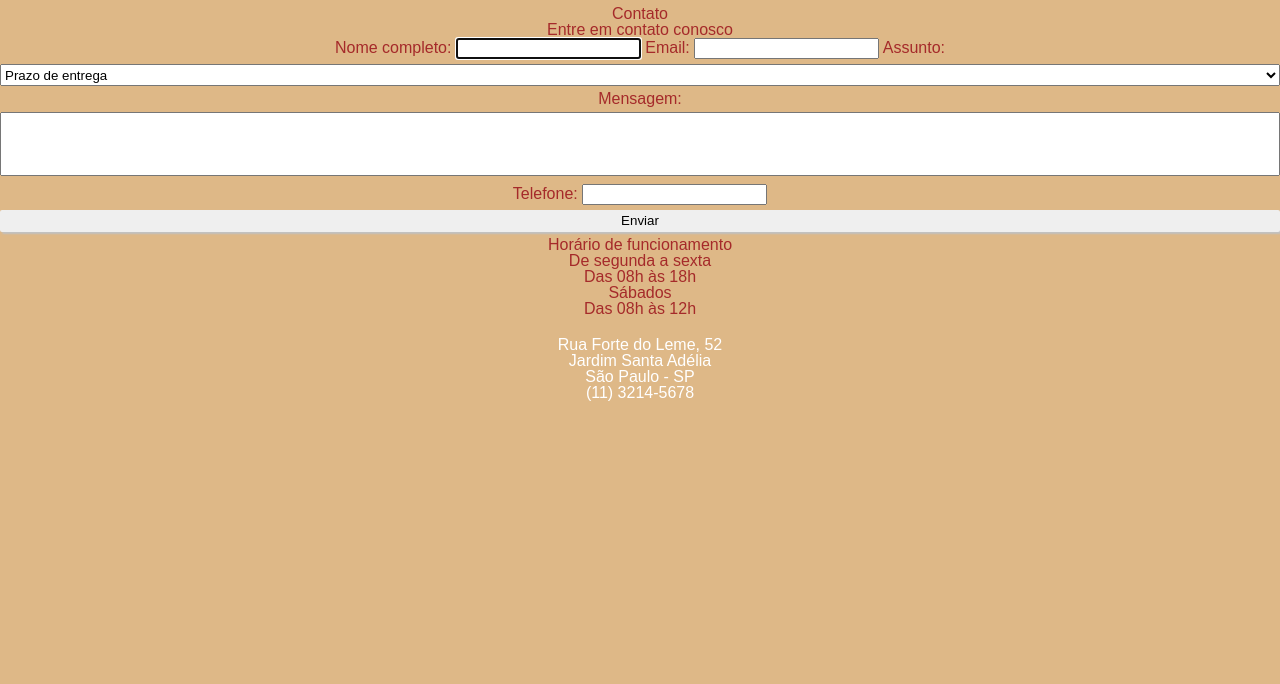
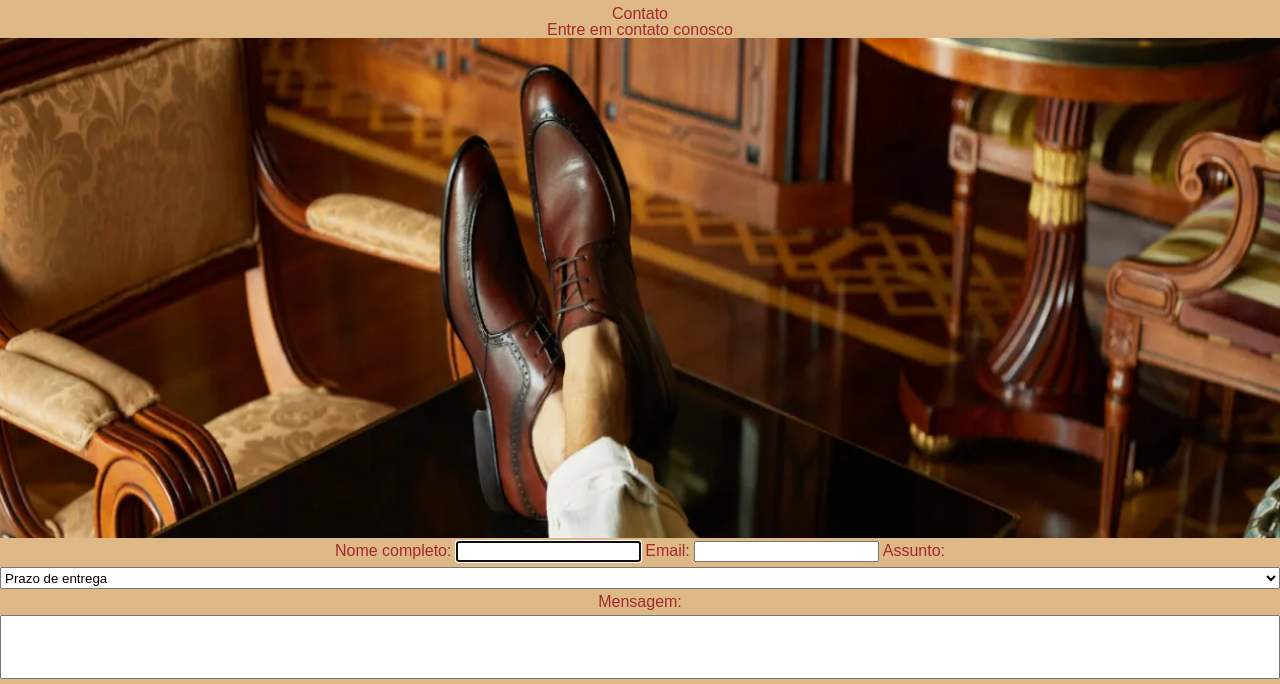
Before and after one commit to haalfking/sapataria-arnaldo, a plain HTML site: page contato.html in a window 1280 px wide. Shown: the part 74-758 px from the top of the page. Drawn offline with Linux system fonts and the light colour scheme.

Commit message:
banner contato

```diff
--- a/contato.html
+++ b/contato.html
@@ -26,6 +26,7 @@
         <h2 class="subtitulo-pagina">Entre em contato conosco</h2>
   </header>
     <main>
+      <img class="banner" src="img/1638186830_venda_especial.webp">
         <form class="contact-form" action="" method=""
           onsubmit="alert('formulario enviado!')">
 
```
